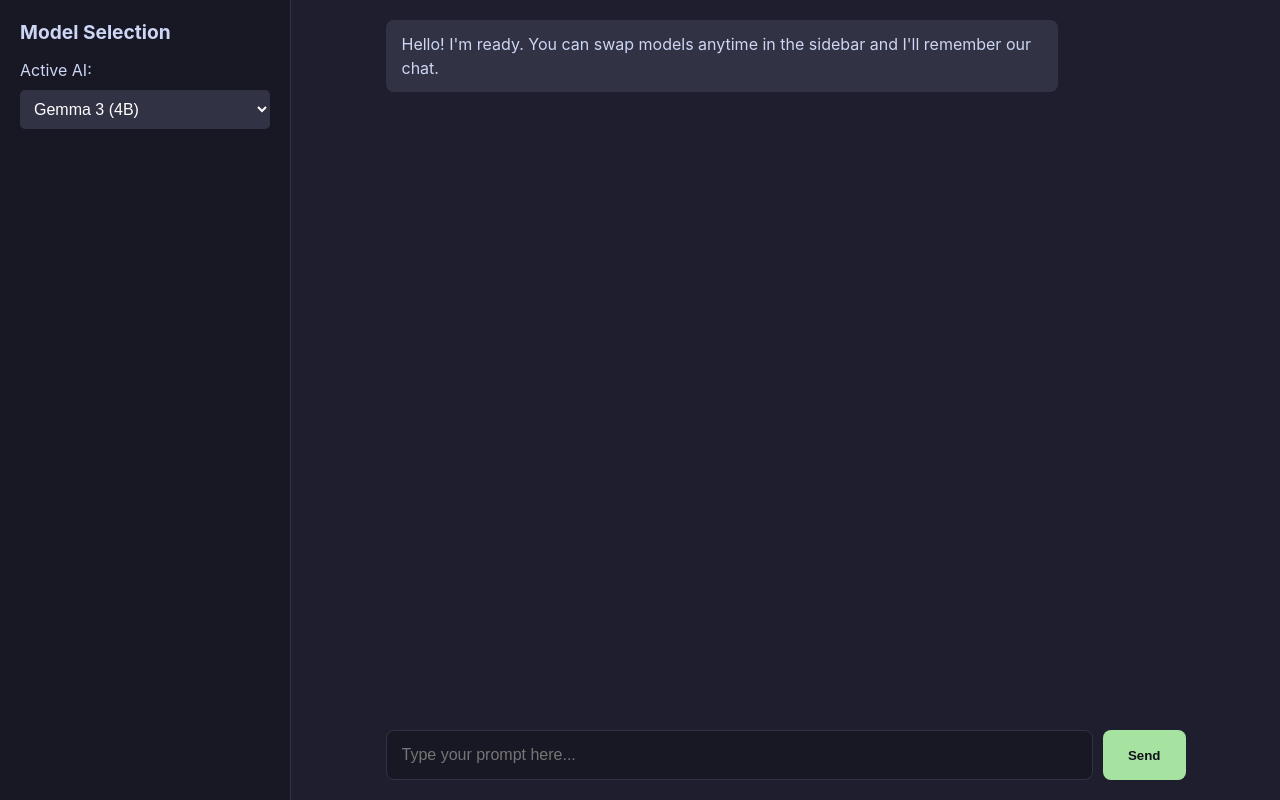
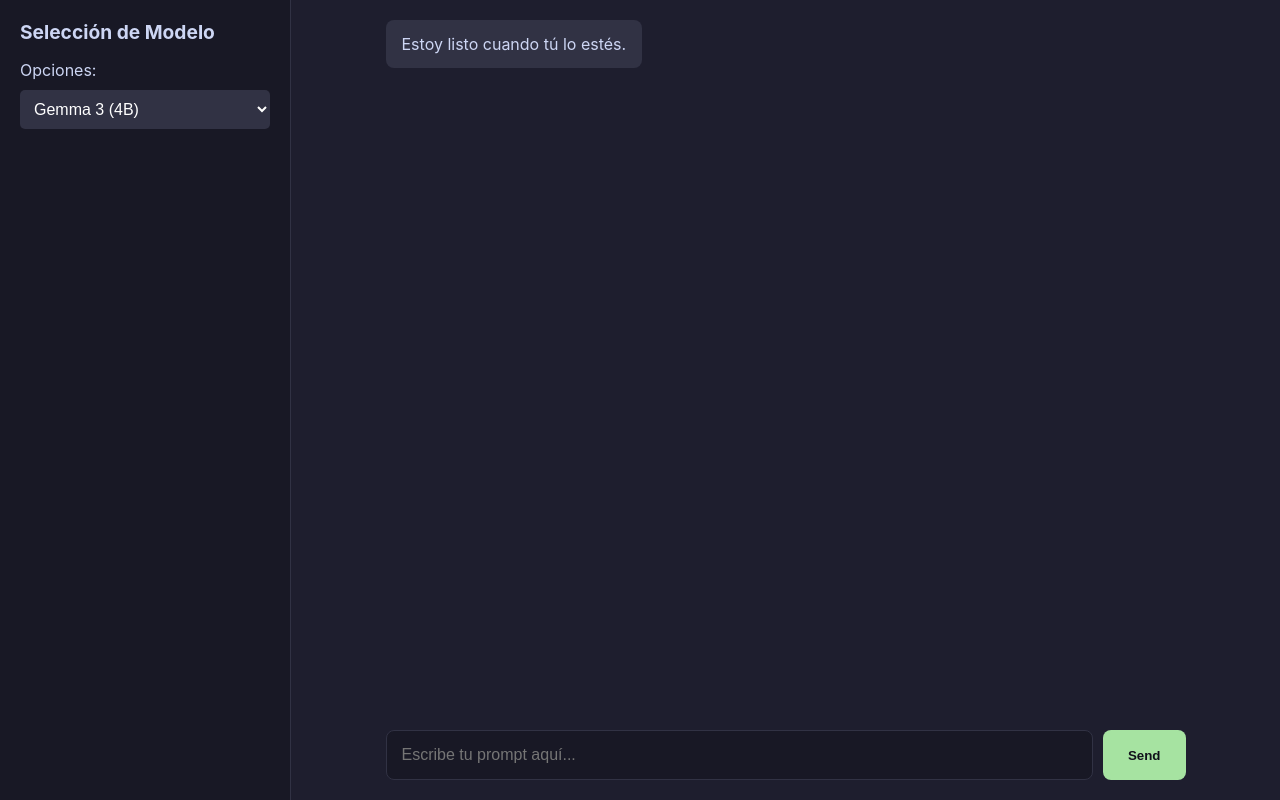
Before and after one commit to DanteUABC/Citation-Relevance-Filter, a Flask app: page / in a window 1280 px wide. Run offline with Flask 3, Linux system fonts and the light colour scheme.

Commit message:
Mejoras de experiencia de usuario.

```diff
--- a/Citation_Relevance_Filter/templates/index.html
+++ b/Citation_Relevance_Filter/templates/index.html
@@ -24,8 +24,8 @@
 <body>
 
     <div class="sidebar">
-        <h2>Model Selection</h2>
-        <label for="model-select">Active AI:</label>
+        <h2>Selección de Modelo</h2>
+        <label for="model-select">Opciones:</label>
         <select id="model-select">
             <option value="gemma3:4b">Gemma 3 (4B)</option>
             <option value="qwen3:4b">Qwen 3 (4B)</option>
@@ -35,12 +35,12 @@
 
     <div class="chat-container">
         <div class="chat-box" id="chat-box">
-            <div class="message ai-msg">Hello! I'm ready. You can swap models anytime in the sidebar and I'll remember our chat.</div>
+            <div class="message ai-msg">Estoy listo cuando tú lo estés.</div>
         </div>
-        <div class="loading" id="loading-indicator">The AI is thinking...</div>
+        <div class="loading" id="loading-indicator">Pensando...</div>
 
         <div class="input-area">
-            <input type="text" id="user-input" placeholder="Type your prompt here..." onkeypress="handleEnter(event)">
+            <input type="text" id="user-input" placeholder="Escribe tu prompt aquí..." onkeypress="handleEnter(event)">
             <button onclick="sendMessage()">Send</button>
         </div>
     </div>
```
Also changed, not shown: Citation_Relevance_Filter/app.py (+0 -7 lines), Citation_Relevance_Filter/readme.md.
